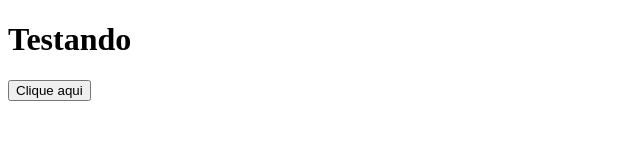
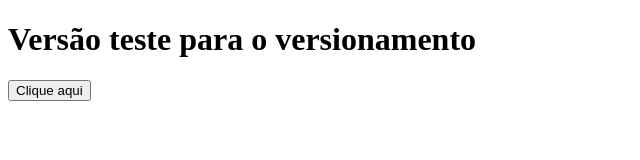
Before and after one commit to PedroPires77/ProjetoVersionamento, a plain HTML site: page index.html in a window 1280 px wide. Shown: the whole page, without its empty margins (0-640 px from the left). Drawn offline with Linux system fonts and the light colour scheme.

Commit message:
ajuste de ambiente de teste

```diff
--- a/index.html
+++ b/index.html
@@ -5,7 +5,7 @@
 </head>
 <body>
 
-    <h1 id="titulo">Testando</h1>
+    <h1 id="titulo">Versão teste para o versionamento</h1>
 
     <button onclick="mudarTexto()">Clique aqui</button>
 
```
